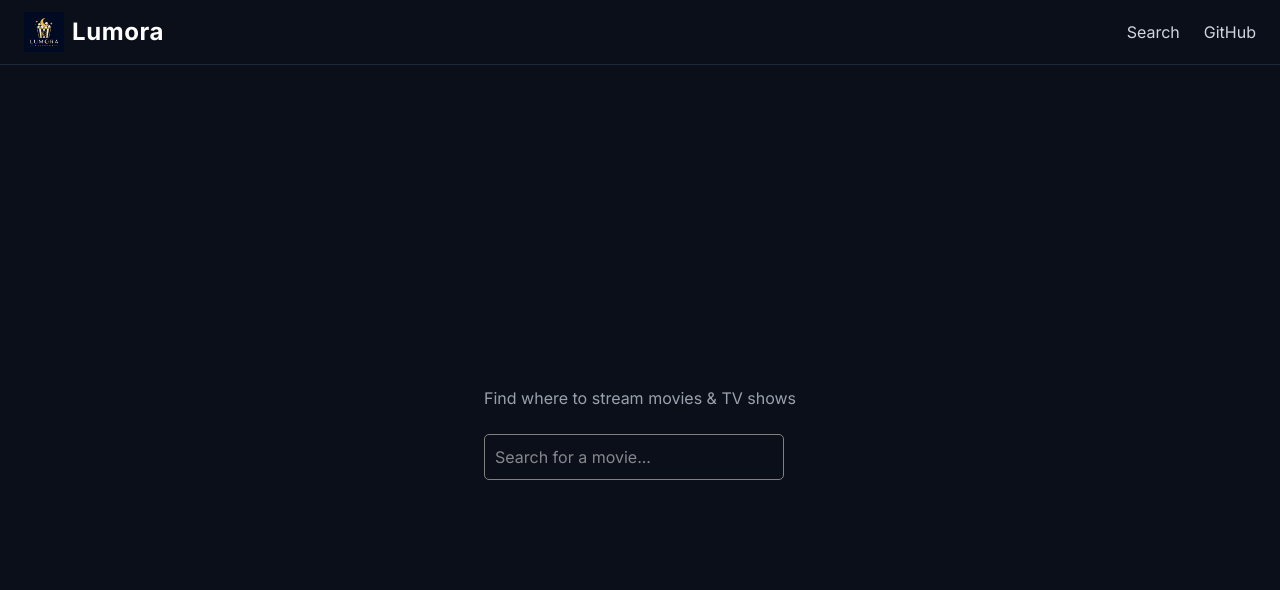
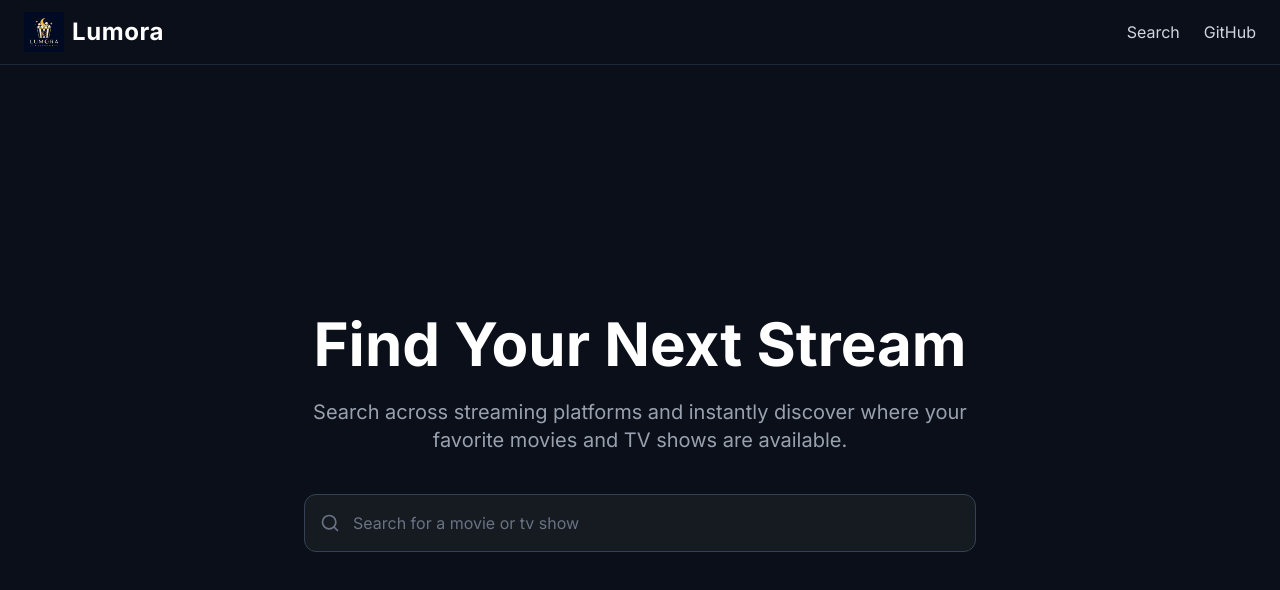
Before and after one commit to AradhyaS2005/Lumora-Search, a Next.js app: page / in a window 1280 px wide. Shown: the top 590 px of the page. Built offline with nearby package versions, Linux system fonts and the light colour scheme.

Commit message:
improved look of search-bar and some improvement of look in the main page

```diff
--- a/app/components/SearchBar.tsx
+++ b/app/components/SearchBar.tsx
@@ -2,50 +2,51 @@
 
 import { useState } from "react";
 import { useRouter } from "next/navigation";
+import { Search } from "lucide-react"
 
 export default function SearchBar() {
-
   const [query, setQuery] = useState("");
 
   const router = useRouter();
 
-  const handleKeyDown = (
-    e: React.KeyboardEvent<HTMLInputElement>
-  ) => {
-
-    if (
-      e.key === "Enter" &&
-      query.trim() !== ""
-    ) {
-
-      router.push(
-        `/search?q=${encodeURIComponent(query)}`
-      );
+  const handleKeyDown = (e: React.KeyboardEvent<HTMLInputElement>) => {
+    if (e.key === "Enter" && query.trim() !== "") {
+      router.push(`/search?q=${encodeURIComponent(query)}`);
     }
   };
 
   return (
-    <div style={{ marginTop: "20px" }}>
+    <div className="mt-6 flex justify-center">
+      <div className="relative w-full max-w-2xl">
+        <Search
+          className="absolute left-4 top-1/2 -translate-y-1/2 text-gray-500"
+          size={20}
+        />
 
-      <input
-        type="text"
-        placeholder="Search for a movie..."
-        value={query}
-
-        onChange={(e) =>
-          setQuery(e.target.value)
-        }
-
-        onKeyDown={handleKeyDown}
-
-        style={{
-          padding: "10px",
-          width: "300px",
-          border: "1px solid gray",
-          borderRadius: "5px",
-        }}
-      />
-
+        <input
+          type="text"
+          placeholder="Search for a movie or tv show"
+          value={query}
+          onChange={(e) => setQuery(e.target.value)}
+          onKeyDown={handleKeyDown}
+          className="
+            w-full
+            rounded-xl
+            border
+            border-gray-700
+            bg-[#161B22]
+            pl-12
+            pr-5
+            py-4
+            text-white
+            placeholder:text-gray-500
+            outline-none
+            transition
+            focus:border-blue-500
+            focus:ring-2
+            focus:ring-blue-500/40"
+         />
+      </div>
     </div>
   );
 }
--- a/app/page.tsx
+++ b/app/page.tsx
@@ -2,12 +2,18 @@ import SearchBar from "./components/SearchBar";
 
 export default function Home() {
   return (
-    <main className="flex-1 flex flex-col items-center justify-center">
-      <div className="max-w-7xl mx-auto px-6">
-        <p className="text-gray-400 mb-6">
-        Find where to stream movies & TV shows
-      </p>
-      <SearchBar />
+    <main className="flex-1 flex items-center justify-center">
+      <div className="text-center max-w-3xl px-6">
+        <h1 className="text-6xl font-bold mb-6">
+          Find Your Next Stream
+        </h1>
+
+        <p className="text-xl text-gray-400 mb-10">
+          Search across streaming platforms and instantly discover
+          where your favorite movies and TV shows are available.
+        </p>
+
+        <SearchBar />
       </div>
     </main>
   );
--- a/package.json
+++ b/package.json
@@ -10,6 +10,7 @@
   },
   "dependencies": {
     "justwatch-api": "^1.0.7",
+    "lucide-react": "^1.23.0",
     "next": "16.2.4",
     "puppeteer": "^24.43.1",
     "react": "19.2.4",
```
Also changed, not shown: 1 other file (tests, documents, lock files or other folders).
